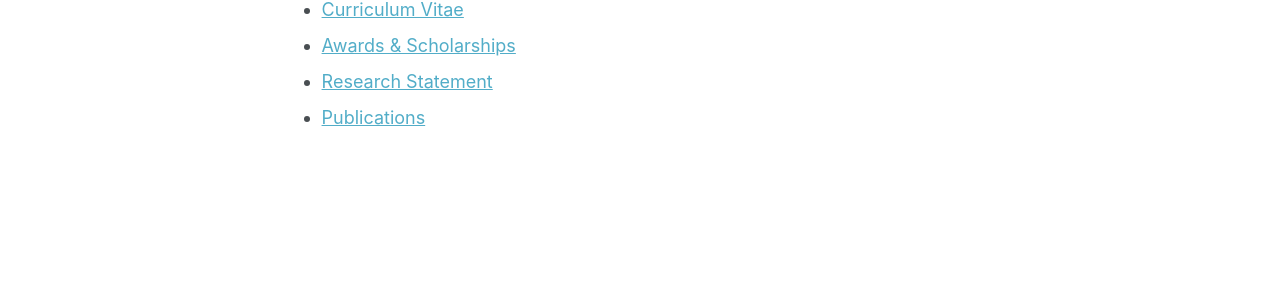
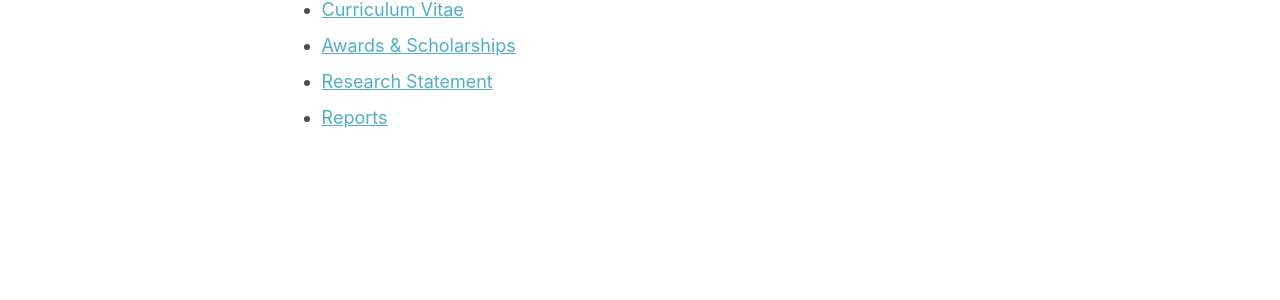
Before and after one commit to kkoutsourelakis/kkoutsourelakis.github.io, a Jekyll site: the page built from _pages/about.md, in a window 1280 px wide and 1138 px high. Shown: the part 608-908 px from the top of the window. Built offline with Jekyll 4.4.1, drawn with Linux system fonts in a browser that asks for light colours; a script that is not in the unit is left out.

Commit message:
Update about.md

```diff
--- a/_pages/about.md
+++ b/_pages/about.md
@@ -17,4 +17,4 @@ For more details about my work and background, see:
 - [Curriculum Vitae](./cv/)
 - [Awards & Scholarships](./awards/)
 - [Research Statement](./research_statement/)
-- [Publications](./publications/)
+- [Reports](./publications/)
```
